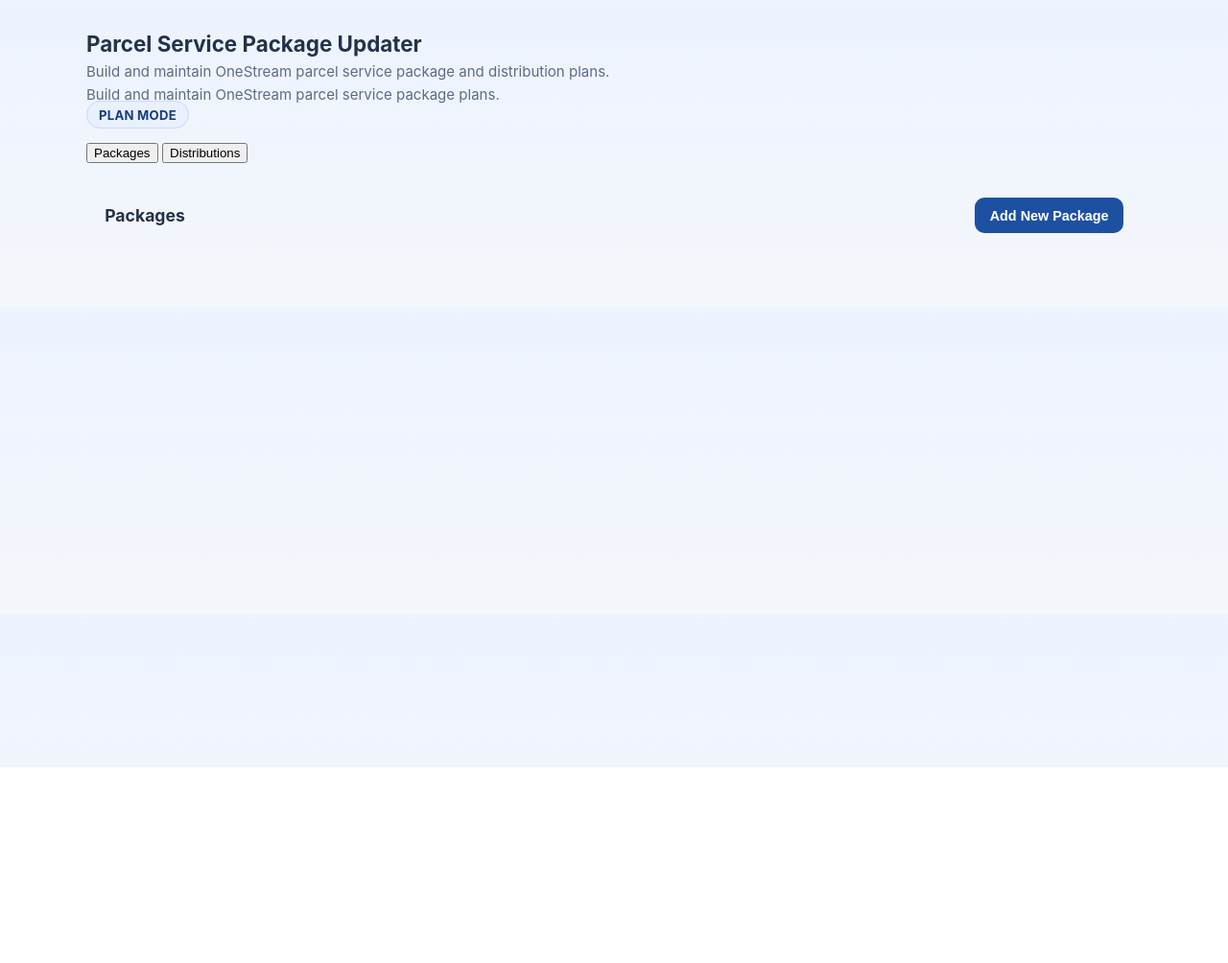
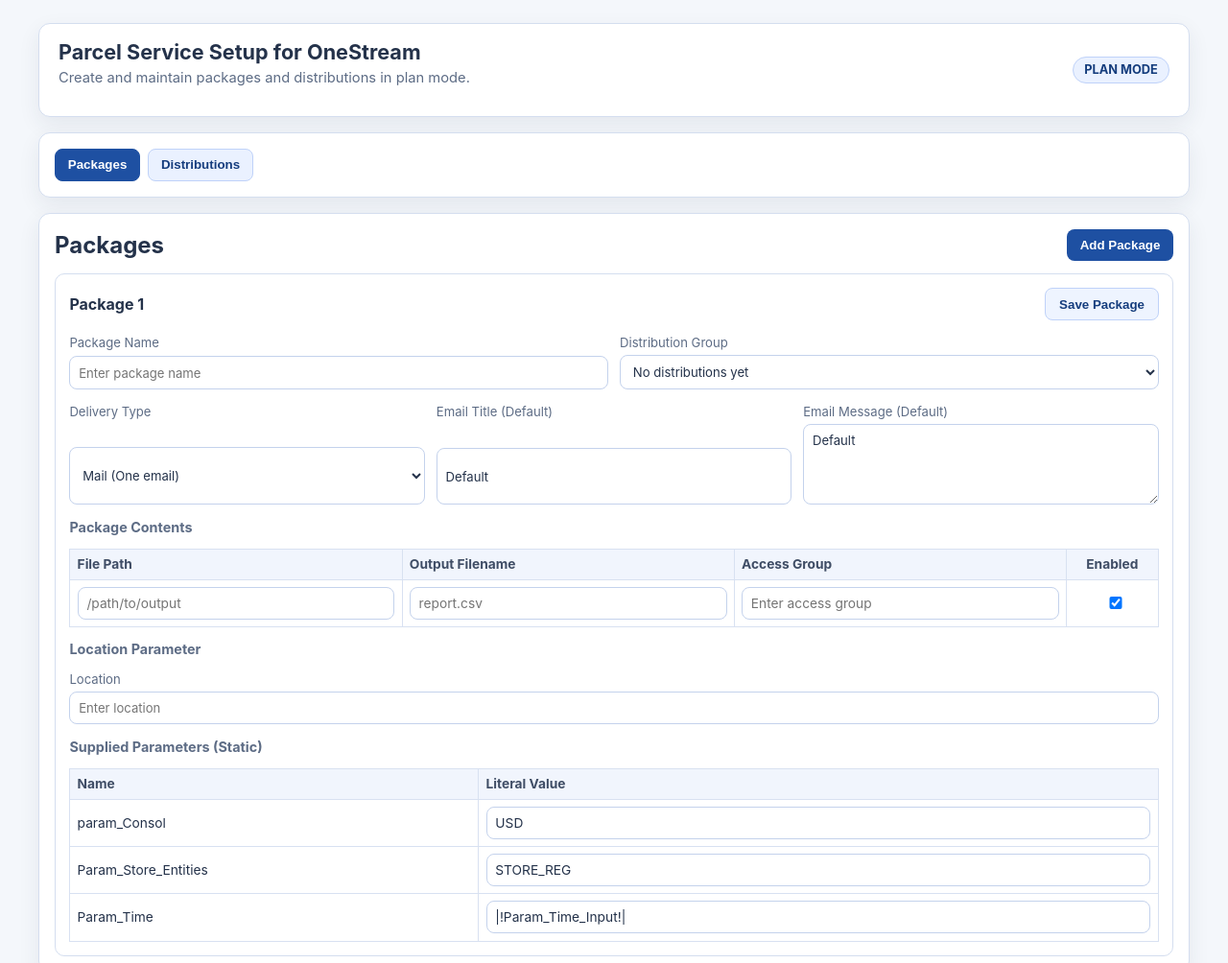
Before and after one commit to Ryan128412/codex_Test, a plain HTML site: page index.html in a window 1280 px wide. Shown: the top 1004 px of the page at 96% size. Before the commit the page ends 800 px from the top, so only its background shows below. Drawn offline with Linux system fonts and the light colour scheme.

Commit message:
Build plan-mode Parcel Service configuration UI

```diff
--- a/index.html
+++ b/index.html
@@ -3,19 +3,17 @@
   <head>
     <meta charset="UTF-8" />
     <meta name="viewport" content="width=device-width, initial-scale=1.0" />
-    <title>OneStream Parcel Service Plan Mode</title>
+    <title>OneStream Parcel Service - Plan Mode</title>
     <style>
       :root {
-        color-scheme: light;
         font-family: Inter, "Segoe UI", Arial, sans-serif;
         --bg: #f4f7fb;
-        --card: #ffffff;
-        --border: #d8e0ef;
-        --text: #23324a;
-        --subtle: #5d6c85;
+        --card: #fff;
+        --border: #d4deef;
+        --text: #24324a;
+        --muted: #5d6c85;
         --primary: #1e50a2;
         --primary-strong: #153d7d;
-        --pill: #e9f0ff;
       }
 
       * {
@@ -24,57 +22,57 @@
 
       body {
         margin: 0;
-        background: linear-gradient(180deg, #edf3ff 0%, var(--bg) 100%);
+        background: var(--bg);
         color: var(--text);
       }
 
-      .app-shell {
-        width: min(1100px, 94vw);
-        margin: 2rem auto 3rem;
+      .shell {
+        width: min(1200px, 94vw);
+        margin: 1.5rem auto 2rem;
         display: grid;
-        gap: 1.25rem;
-      }
-
-      .header,
-      .panel,
-      .package-card,
-      .distribution-card {
-      .package-card {
-        background: var(--card);
-        border: 1px solid var(--border);
-        border-radius: 14px;
-        box-shadow: 0 8px 24px rgba(35, 50, 74, 0.08);
-      }
-
-      .header {
-        padding: 1.25rem 1.5rem;
-        display: flex;
-        flex-wrap: wrap;
-        justify-content: space-between;
-        align-items: center;
         gap: 1rem;
       }
 
+      .card {
+        background: var(--card);
+        border: 1px solid var(--border);
+        border-radius: 12px;
+        box-shadow: 0 8px 22px rgba(35, 50, 74, 0.08);
+      }
+
+      header {
+        padding: 1rem 1.25rem;
+        display: flex;
+        justify-content: space-between;
+        align-items: center;
+        flex-wrap: wrap;
+        gap: 0.75rem;
+      }
+
+      h1,
+      h2,
+      h3 {
+        margin: 0;
+      }
+
       h1 {
-        margin: 0;
-        font-size: 1.4rem;
+        font-size: 1.35rem;
       }
 
       .subtitle {
-        margin: 0.35rem 0 0;
-        color: var(--subtle);
-        font-size: 0.94rem;
+        margin-top: 0.3rem;
+        color: var(--muted);
+        font-size: 0.92rem;
       }
 
-      .mode-pill {
-        background: var(--pill);
+      .pill {
+        border: 1px solid #bfd2f9;
+        background: #eaf1ff;
         color: var(--primary-strong);
-        border: 1px solid #c8dafd;
-        padding: 0.35rem 0.75rem;
         border-radius: 999px;
+        padding: 0.35rem 0.7rem;
+        font-size: 0.8rem;
         font-weight: 700;
-        letter-spacing: 0.02em;
-        font-size: 0.82rem;
       }
 
       .tabs {
@@ -82,49 +80,42 @@
         gap: 0.5rem;
       }
 
-      .tab-button {
-        border: 1px solid #b8caeb;
+      .tab {
+        border: 1px solid #bfd2f9;
         background: #eaf1ff;
         color: var(--primary-strong);
-        border-radius: 10px;
-        padding: 0.55rem 0.85rem;
-        font-size: 0.88rem;
+        border-radius: 8px;
+        padding: 0.55rem 0.8rem;
+        cursor: pointer;
         font-weight: 700;
-        cursor: pointer;
       }
 
-      .tab-button[aria-selected="true"] {
+      .tab[aria-selected="true"] {
         background: var(--primary);
         border-color: var(--primary);
         color: #fff;
       }
 
-      .tab-panel[hidden] {
-        display: none;
+      .panel {
+        padding: 1rem;
       }
 
-      .panel {
-        padding: 1rem 1.2rem;
+      .panel[hidden] {
+        display: none;
       }
 
       .panel-header {
         display: flex;
         justify-content: space-between;
         align-items: center;
+        margin-bottom: 0.8rem;
         gap: 0.75rem;
-        margin-bottom: 0.8rem;
-      }
-
-      .panel-header h2 {
-        margin: 0;
-        font-size: 1.1rem;
       }
 
       .button {
         border: 0;
-        border-radius: 10px;
-        padding: 0.65rem 0.95rem;
-        font-size: 0.9rem;
+        border-radius: 8px;
+        padding: 0.55rem 0.85rem;
         font-weight: 600;
         cursor: pointer;
       }
@@ -139,220 +130,174 @@
       }
 
       .button.secondary {
-        background: #edf3ff;
+        border: 1px solid #bfd2f9;
+        background: #eef4ff;
         color: var(--primary-strong);
-        border: 1px solid #bbcdf1;
       }
 
-      .package-list,
-      .distribution-list {
-      .package-list {
+      .list {
         display: grid;
         gap: 1rem;
       }
 
-      .package-card,
-      .distribution-card {
-      .package-card {
-        padding: 1rem;
+      .item-card {
+        border: 1px solid var(--border);
+        border-radius: 10px;
+        padding: 0.9rem;
         display: grid;
         gap: 0.9rem;
       }
 
       .item-head {
-      .package-head {
         display: flex;
         justify-content: space-between;
+        gap: 0.7rem;
+        flex-wrap: wrap;
         align-items: center;
-        flex-wrap: wrap;
-        gap: 0.75rem;
       }
 
-      .item-title {
-      .package-title {
+      .title {
         font-weight: 700;
       }
 
       .section-title {
-        margin: 0;
-        font-size: 0.92rem;
-        color: var(--subtle);
+        color: var(--muted);
+        font-size: 0.9rem;
       }
 
-      .grid-two,
-      .grid-three {
+      .grid {
         display: grid;
         gap: 0.75rem;
       }
 
-      .grid-two {
-        grid-template-columns: repeat(auto-fit, minmax(220px, 1fr));
+      .grid.two {
+        grid-template-columns: repeat(auto-fit, minmax(230px, 1fr));
       }
 
-      .grid-three {
-        grid-template-columns: repeat(auto-fit, minmax(180px, 1fr));
+      .grid.three {
+        grid-template-columns: repeat(auto-fit, minmax(190px, 1fr));
       }
 
       label {
         display: grid;
         gap: 0.35rem;
+        color: var(--muted);
         font-size: 0.82rem;
-        color: var(--subtle);
-      }
-
-      }
-
-      .grid-three {
-        grid-template-columns: repeat(auto-fit, minmax(180px, 1fr));
-      }
-
-      label {
-        display: grid;
-        gap: 0.35rem;
-        font-size: 0.82rem;
-        color: var(--subtle);
       }
 
       input,
       select,
       textarea {
         width: 100%;
-        border: 1px solid #b6c5df;
+        border: 1px solid #c4d2ec;
         border-radius: 8px;
-        padding: 0.55rem 0.65rem;
-        font-size: 0.9rem;
+        padding: 0.5rem 0.55rem;
+        font: inherit;
         color: var(--text);
         background: #fff;
       }
 
       textarea {
+        min-height: 84px;
         resize: vertical;
-        min-height: 90px;
-      }
-
-      input[type="checkbox"] {
-        width: auto;
       }
 
       table {
         width: 100%;
         border-collapse: collapse;
-        font-size: 0.88rem;
       }
 
       th,
       td {
-        border: 1px solid var(--border);
+        border: 1px solid #d8e1f1;
         padding: 0.45rem;
         text-align: left;
+        font-size: 0.86rem;
       }
 
       th {
-        background: #f1f5fc;
-        color: #425067;
+        background: #f1f5fd;
+        color: #3f4d65;
       }
 
-      .center-cell {
+      td.center,
+      th.center {
         text-align: center;
-      .empty {
-        color: var(--subtle);
-        font-style: italic;
-        border: 1px dashed var(--border);
-        border-radius: 10px;
-        padding: 1rem;
       }
 
-      @media (max-width: 640px) {
-        .app-shell {
-          width: 96vw;
-          margin-top: 1rem;
-        }
+      .status {
+        font-size: 0.82rem;
+        color: #176d31;
+        font-weight: 700;
       }
     </style>
   </head>
   <body>
-    <div class="app-shell">
-      <header class="header">
+    <main class="shell">
+      <header class="card">
         <div>
-          <h1>Parcel Service Package Updater</h1>
-          <p class="subtitle">Build and maintain OneStream parcel service package and distribution plans.</p>
-          <p class="subtitle">Build and maintain OneStream parcel service package plans.</p>
+          <h1>Parcel Service Setup for OneStream</h1>
+          <p class="subtitle">Create and maintain packages and distributions in plan mode.</p>
         </div>
-        <span class="mode-pill">PLAN MODE</span>
+        <span class="pill">PLAN MODE</span>
       </header>
 
-      <nav class="tabs" aria-label="Plan mode sections">
-        <button class="tab-button" id="tab-packages" data-tab="packages" type="button" aria-selected="true">Packages</button>
-        <button class="tab-button" id="tab-distributions" data-tab="distributions" type="button" aria-selected="false">Distributions</button>
-      </nav>
+      <section class="card panel">
+        <div class="tabs" role="tablist" aria-label="pages">
+          <button class="tab" role="tab" aria-selected="true" data-tab="packages">Packages</button>
+          <button class="tab" role="tab" aria-selected="false" data-tab="distributions">Distributions</button>
+        </div>
+      </section>
 
-      <section class="panel tab-panel" id="panel-packages" aria-label="Package management">
-      <section class="panel" aria-label="Package management">
+      <section id="packages" class="card panel">
         <div class="panel-header">
           <h2>Packages</h2>
-          <button class="button primary" id="add-package" type="button">Add New Package</button>
+          <button id="add-package" class="button primary" type="button">Add Package</button>
         </div>
-        <div class="package-list" id="package-list"></div>
+        <div id="package-list" class="list"></div>
       </section>
 
-      <section class="panel tab-panel" id="panel-distributions" aria-label="Distribution management" hidden>
+      <section id="distributions" class="card panel" hidden>
         <div class="panel-header">
           <h2>Distributions</h2>
-          <button class="button primary" id="add-distribution" type="button">Add Distribution</button>
+          <button id="add-distribution" class="button primary" type="button">Add Distribution</button>
         </div>
-        <div class="distribution-list" id="distribution-list"></div>
+        <div id="distribution-list" class="list"></div>
       </section>
-    </div>
+    </main>
 
     <template id="package-template">
-      <article class="package-card">
+      <article class="item-card">
         <div class="item-head">
-          <span class="item-title"></span>
+          <span class="title package-title"></span>
+          <div>
+            <button class="button secondary save-package" type="button">Save Package</button>
+            <span class="status" hidden>Saved</span>
+          </div>
         </div>
 
-        <div class="grid-two">
+        <div class="grid two">
           <label>
             Package Name
-            <input name="packageName" type="text" placeholder="Enter package name" />
+            <input type="text" name="packageName" placeholder="Enter package name" />
           </label>
-        <div class="package-head">
-          <span class="package-title"></span>
+          <label>
+            Distribution Group
+            <select name="distributionGroup"></select>
+          </label>
         </div>
 
-        <h3 class="section-title">Delivery Details</h3>
-        <div class="grid-three">
+        <div class="grid three">
           <label>
             Delivery Type
             <select name="deliveryType">
-              <option>Mail (One Email)</option>
+              <option>Mail (One email)</option>
               <option>Mail Individual Emails</option>
             </select>
           </label>
           <label>
-            Distribution Group
-            <select name="distributionGroup">
-              <option>Finance Leadership</option>
-              <option>Store Operations</option>
-              <option>Corporate Reporting</option>
-              <option>Regional Controllers</option>
-            </select>
-          </label>
-          <label>
-            Location Parameter
-            <input name="locationParam" type="text" placeholder="Enter location" />
-            <select name="locationParam">
-              <option>North America</option>
-              <option>EMEA</option>
-              <option>APAC</option>
-              <option>Global</option>
-            </select>
-          </label>
-        </div>
-
-        <div class="grid-two">
-          <label>
             Email Title (Default)
-            <input name="emailTitle" type="text" value="Default" />
+            <input type="text" name="emailTitle" value="Default" />
           </label>
           <label>
             Email Message (Default)
@@ -367,19 +312,24 @@
               <th>File Path</th>
               <th>Output Filename</th>
               <th>Access Group</th>
-              <th>Enabled</th>
+              <th class="center">Enabled</th>
             </tr>
           </thead>
           <tbody>
             <tr>
-              <td><input name="filePath" type="text" placeholder="/reports/parcel-service" /></td>
-              <td><input name="outputFilename" type="text" placeholder="ParcelOutput.csv" /></td>
-              <td><input name="accessGroup" type="text" placeholder="Parcel_Admins" /></td>
-              <td class="center-cell"><input name="enabled" type="checkbox" checked /></td>
-              <td style="text-align: center"><input name="enabled" type="checkbox" checked /></td>
+              <td><input type="text" name="filePath" placeholder="/path/to/output" /></td>
+              <td><input type="text" name="outputFilename" placeholder="report.csv" /></td>
+              <td><input type="text" name="accessGroup" placeholder="Enter access group" /></td>
+              <td class="center"><input type="checkbox" name="packageEnabled" checked /></td>
             </tr>
           </tbody>
         </table>
+
+        <h3 class="section-title">Location Parameter</h3>
+        <label>
+          Location
+          <input type="text" name="location" placeholder="Enter location" />
+        </label>
 
         <h3 class="section-title">Supplied Parameters (Static)</h3>
         <table>
@@ -392,15 +342,15 @@
           <tbody>
             <tr>
               <td>param_Consol</td>
-              <td>USD</td>
+              <td><input type="text" value="USD" readonly /></td>
             </tr>
             <tr>
               <td>Param_Store_Entities</td>
-              <td>STORE_REG</td>
+              <td><input type="text" value="STORE_REG" readonly /></td>
             </tr>
             <tr>
               <td>Param_Time</td>
-              <td>|!Param_Time_Input!|</td>
+              <td><input type="text" value="|!Param_Time_Input!|" readonly /></td>
             </tr>
           </tbody>
         </table>
@@ -408,30 +358,32 @@
     </template>
 
     <template id="distribution-template">
-      <article class="distribution-card">
+      <article class="item-card">
         <div class="item-head">
-          <span class="item-title"></span>
+          <span class="title distribution-title"></span>
+          <div>
+            <button class="button secondary save-distribution" type="button">Save Distribution</button>
+            <span class="status" hidden>Saved</span>
+          </div>
         </div>
 
-        <h3 class="section-title">Distribution Details</h3>
-        <table>
-          <thead>
-            <tr>
-              <th>Name</th>
-              <th>Public</th>
-            </tr>
-          </thead>
-          <tbody>
-            <tr>
-              <td><input name="distributionName" type="text" placeholder="Enter distribution name" /></td>
-              <td class="center-cell"><input name="public" type="checkbox" /></td>
-            </tr>
-          </tbody>
-        </table>
+        <div class="grid two">
+          <label>
+            Distribution Name
+            <input name="distributionName" type="text" placeholder="Enter distribution name" />
+          </label>
+          <label>
+            Is Public
+            <select name="isPublic">
+              <option value="enabled">Enabled</option>
+              <option value="disabled">Disabled</option>
+            </select>
+          </label>
+        </div>
 
         <div class="panel-header" style="margin: 0">
           <h3 class="section-title">Users</h3>
-          <button class="button secondary add-user-row" type="button">Add User</button>
+          <button class="button secondary add-user" type="button">Add User</button>
         </div>
 
         <table>
@@ -439,10 +391,10 @@
             <tr>
               <th>User</th>
               <th>Alternate Email</th>
-              <th>Enabled</th>
+              <th class="center">Enabled</th>
             </tr>
           </thead>
-          <tbody class="distribution-users"></tbody>
+          <tbody class="users"></tbody>
         </table>
       </article>
     </template>
@@ -451,100 +403,122 @@
       <tr>
         <td><input name="user" type="text" placeholder="Enter user" /></td>
         <td><input name="alternateEmail" type="email" placeholder="Enter alternate email" /></td>
-        <td class="center-cell"><input name="enabled" type="checkbox" checked /></td>
+        <td class="center"><input name="enabled" type="checkbox" checked /></td>
       </tr>
     </template>
 
     <script>
-      const tabButtons = document.querySelectorAll(".tab-button");
-      const panelPackages = document.getElementById("panel-packages");
-      const panelDistributions = document.getElementById("panel-distributions");
+      const tabs = document.querySelectorAll(".tab");
+      const packagePanel = document.getElementById("packages");
+      const distributionPanel = document.getElementById("distributions");
 
       const packageList = document.getElementById("package-list");
-      const addPackageBtn = document.getElementById("add-package");
+      const distributionList = document.getElementById("distribution-list");
       const packageTemplate = document.getElementById("package-template");
+      const distributionTemplate = document.getElementById("distribution-template");
+      const userRowTemplate = document.getElementById("distribution-user-row-template");
 
-      const distributionList = document.getElementById("distribution-list");
-      const addDistributionBtn = document.getElementById("add-distribution");
-      const distributionTemplate = document.getElementById("distribution-template");
-      const distributionUserRowTemplate = document.getElementById("distribution-user-row-template");
-
+      const distributions = [];
       let packageCounter = 0;
       let distributionCounter = 0;
 
-      function setActiveTab(tabName) {
-        const isPackages = tabName === "packages";
-
-        panelPackages.hidden = !isPackages;
-        panelDistributions.hidden = isPackages;
-
-        tabButtons.forEach((button) => {
-          button.setAttribute("aria-selected", String(button.dataset.tab === tabName));
+      function setTab(name) {
+        const packagesActive = name === "packages";
+        packagePanel.hidden = !packagesActive;
+        distributionPanel.hidden = packagesActive;
+        tabs.forEach((tab) => {
+          tab.setAttribute("aria-selected", String(tab.dataset.tab === name));
         });
       }
-    <script>
-      const packageList = document.getElementById("package-list");
-      const addPackageBtn = document.getElementById("add-package");
-      const packageTemplate = document.getElementById("package-template");
-      let packageCounter = 0;
+
+      function markSaved(button) {
+        const status = button.nextElementSibling;
+        status.hidden = false;
+        window.setTimeout(() => {
+          status.hidden = true;
+        }, 1200);
+      }
+
+      function populateDistributionSelect(select) {
+        select.innerHTML = "";
+        const defaultOption = document.createElement("option");
+        defaultOption.value = "";
+        defaultOption.textContent = distributions.length ? "Select a distribution" : "No distributions yet";
+        select.appendChild(defaultOption);
+
+        distributions.forEach((name) => {
+          const option = document.createElement("option");
+          option.value = name;
+          option.textContent = name;
+          select.appendChild(option);
+        });
+      }
+
+      function refreshDistributionSelects() {
+        document.querySelectorAll('select[name="distributionGroup"]').forEach(populateDistributionSelect);
+      }
 
       function addPackage() {
         packageCounter += 1;
         const fragment = packageTemplate.content.cloneNode(true);
-        const card = fragment.querySelector(".package-card");
-        const title = card.querySelector(".item-title");
+        const card = fragment.querySelector(".item-card");
+        const title = card.querySelector(".package-title");
         const nameInput = card.querySelector('input[name="packageName"]');
+        const saveButton = card.querySelector(".save-package");
+        const distributionSelect = card.querySelector('select[name="distributionGroup"]');
 
         title.textContent = `Package ${packageCounter}`;
         nameInput.addEventListener("input", () => {
-          const trimmedName = nameInput.value.trim();
-          title.textContent = trimmedName || `Package ${packageCounter}`;
+          const value = nameInput.value.trim();
+          title.textContent = value || `Package ${packageCounter}`;
         });
 
+        populateDistributionSelect(distributionSelect);
+        saveButton.addEventListener("click", () => markSaved(saveButton));
         packageList.appendChild(fragment);
       }
 
-      function addDistributionUserRow(usersContainer) {
-        const row = distributionUserRowTemplate.content.cloneNode(true);
-        usersContainer.appendChild(row);
+      function addUserRow(container) {
+        const row = userRowTemplate.content.cloneNode(true);
+        container.appendChild(row);
       }
 
       function addDistribution() {
         distributionCounter += 1;
         const fragment = distributionTemplate.content.cloneNode(true);
-        const card = fragment.querySelector(".distribution-card");
-        const title = card.querySelector(".item-title");
+        const card = fragment.querySelector(".item-card");
+        const title = card.querySelector(".distribution-title");
         const nameInput = card.querySelector('input[name="distributionName"]');
-        const addUserButton = card.querySelector(".add-user-row");
-        const usersContainer = card.querySelector(".distribution-users");
+        const addUserButton = card.querySelector(".add-user");
+        const users = card.querySelector(".users");
+        const saveButton = card.querySelector(".save-distribution");
 
         title.textContent = `Distribution ${distributionCounter}`;
         nameInput.addEventListener("input", () => {
-          const trimmedName = nameInput.value.trim();
-          title.textContent = trimmedName || `Distribution ${distributionCounter}`;
+          const value = nameInput.value.trim();
+          title.textContent = value || `Distribution ${distributionCounter}`;
         });
 
-        addUserButton.addEventListener("click", () => addDistributionUserRow(usersContainer));
+        addUserButton.addEventListener("click", () => addUserRow(users));
+        saveButton.addEventListener("click", () => {
+          const name = nameInput.value.trim();
+          if (name && !distributions.includes(name)) {
+            distributions.push(name);
+            refreshDistributionSelects();
+          }
+          markSaved(saveButton);
+        });
 
-        addDistributionUserRow(usersContainer);
+        addUserRow(users);
         distributionList.appendChild(fragment);
       }
 
-      tabButtons.forEach((button) => {
-        button.addEventListener("click", () => setActiveTab(button.dataset.tab));
-      });
-
-      addPackageBtn.addEventListener("click", addPackage);
-      addDistributionBtn.addEventListener("click", addDistribution);
+      tabs.forEach((tab) => tab.addEventListener("click", () => setTab(tab.dataset.tab)));
+      document.getElementById("add-package").addEventListener("click", addPackage);
+      document.getElementById("add-distribution").addEventListener("click", addDistribution);
 
       addPackage();
       addDistribution();
-        fragment.querySelector(".package-title").textContent = `Package ${packageCounter}`;
-        packageList.appendChild(fragment);
-      }
-
-      addPackageBtn.addEventListener("click", addPackage);
-      addPackage();
     </script>
   </body>
 </html>
```
